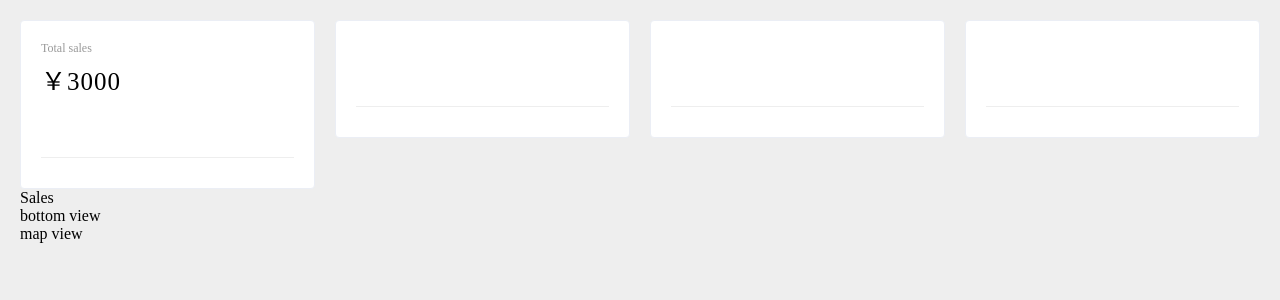
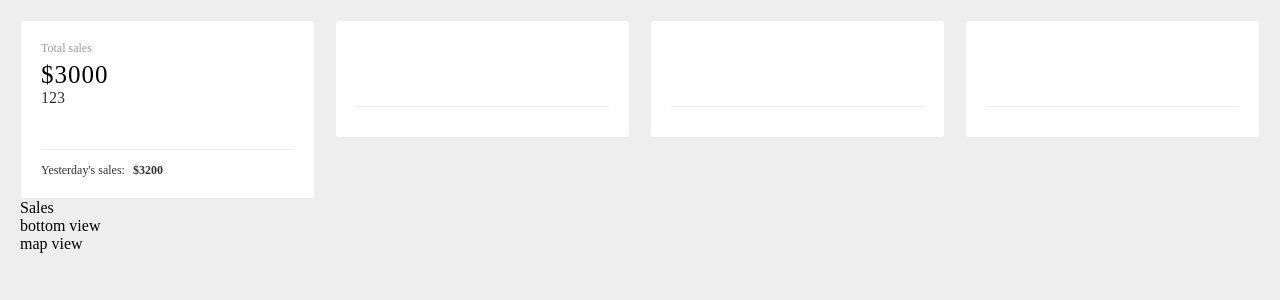
Before and after one commit to goldEli/datav-report, a Vue app: page /#/ in a window 1280 px wide. Shown: the top 300 px of the page. Built offline with nearby package versions, Linux system fonts and the light colour scheme.

Commit message:
common card slot

```diff
--- a/src/components/CommonCard/index.vue
+++ b/src/components/CommonCard/index.vue
@@ -2,9 +2,13 @@
   <div class="common-card">
     <div class="title">{{ title }}</div>
     <div class="value">{{ value }}</div>
-    <div class="chart"></div>
+    <div class="chart">
+      <slot></slot>
+    </div>
     <div class="line" />
-    <div class="tatal"></div>
+    <div class="tatal">
+      <slot name="footer"></slot>
+    </div>
   </div>
 </template>
 
--- a/src/components/TotalSales/index.vue
+++ b/src/components/TotalSales/index.vue
@@ -1,8 +1,14 @@
 <template>
-  <common-card
-    title="Total sales"
-    value="￥3000"
-  >
+  <common-card title="Total sales" value="$3000">
+    <template>
+      <div>123</div>
+    </template>
+    <template v-slot:footer>
+      <div>
+        <span>Yesterday's sales: </span>
+        <span class="money">$3200</span>
+      </div>
+    </template>
   </common-card>
 </template>
 <script>
@@ -12,4 +18,12 @@ export default {
 }
 </script>
 <style lang="scss" scoped>
+span {
+  font-size: 12px;
+}
+.money {
+  margin-left: 5px;
+  color: #333;
+  font-weight: 700;
+}
 </style>
```
